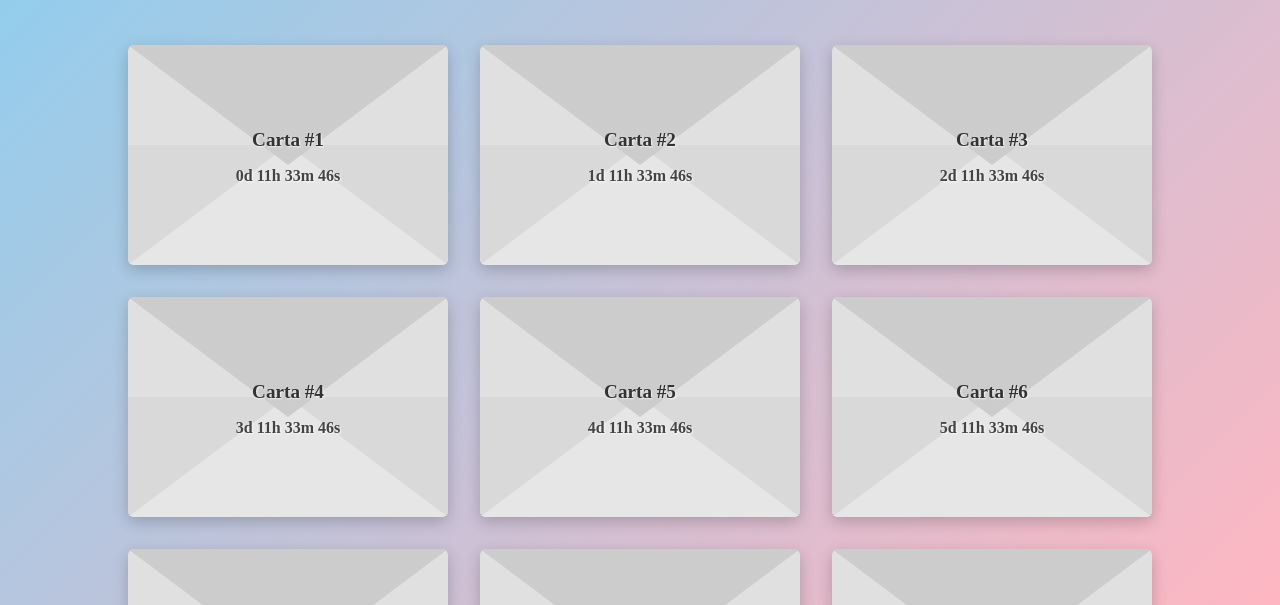
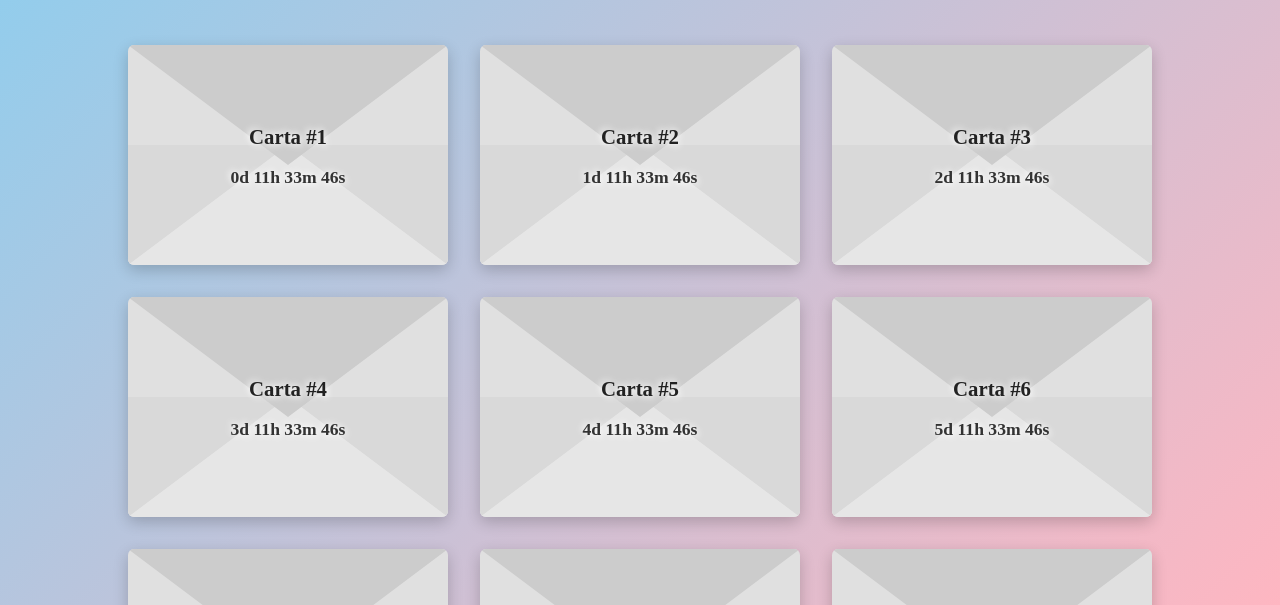
Before and after one commit to isragonza857-prog/Ale, a plain HTML site: page index.html in a window 1280 px wide. Shown: the part 177-782 px from the top of the page. Drawn offline with Linux system fonts and the light colour scheme.

Commit message:
style.css

```diff
--- a/style.css
+++ b/style.css
@@ -1,4 +1,4 @@
-{
+ {
    box-sizing: border-box;
    margin: 0;
    padding: 0;
@@ -63,6 +63,7 @@ body {
    transition: transform 0.3s ease;
 }
 
+/* Solapa superior */
 .envelope::before {
    content: "";
    position: absolute;
@@ -75,6 +76,7 @@ body {
    transition: border-top-color 0.3s;
 }
 
+/* Solapas laterales e inferior */
 .envelope::after {
    content: "";
    position: absolute;
@@ -109,33 +111,35 @@ body {
 }
 
 /* --- TEXTOS FLOTANTES (SIN RECUADRO) --- */
+/* z-index 10 asegura que esté encima de las solapas */
 .locked-content, .ready-content {
    position: relative;
-   z-index: 3;
+   z-index: 10;
    text-align: center;
+   width: 100%;
 }
 
-/* Texto de la carta bloqueada (gris) */
+/* Texto de la carta bloqueada (gris con brillo blanco) */
 .locked-content h3 {
-   color: #333;
+   color: #222;
    margin-bottom: 5px;
-   font-size: 1.2rem;
-   text-shadow: 1px 1px 2px rgba(255, 255, 255, 0.8);
+   font-size: 1.3rem;
+   text-shadow: 2px 2px 6px rgba(255, 255, 255, 0.9), -2px -2px 6px rgba(255, 255, 255, 0.9);
 }
 
 .timer {
-   color: #444;
+   color: #333;
    font-weight: bold;
-   font-size: 1rem;
-   text-shadow: 1px 1px 2px rgba(255, 255, 255, 0.8);
+   font-size: 1.1rem;
+   text-shadow: 2px 2px 6px rgba(255, 255, 255, 0.9), -2px -2px 6px rgba(255, 255, 255, 0.9);
 }
 
-/* Texto de la carta lista (rosa) */
+/* Texto de la carta lista (rosa con brillo blanco) */
 .ready-content h3 {
    color: #d81b60;
    margin-bottom: 5px;
    font-size: 1.3rem;
-   text-shadow: 1px 1px 2px rgba(255, 255, 255, 0.8);
+   text-shadow: 2px 2px 6px rgba(255, 255, 255, 0.9), -2px -2px 6px rgba(255, 255, 255, 0.9);
 }
 
 .open-text {
```
